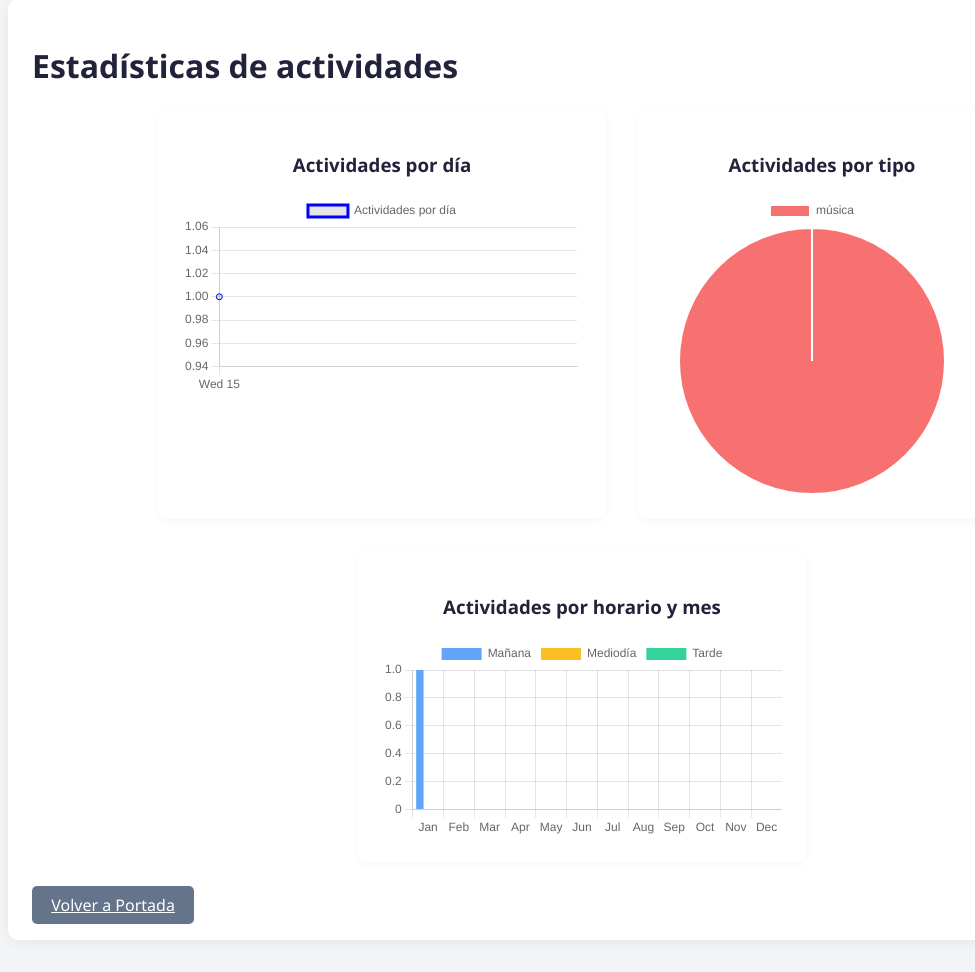
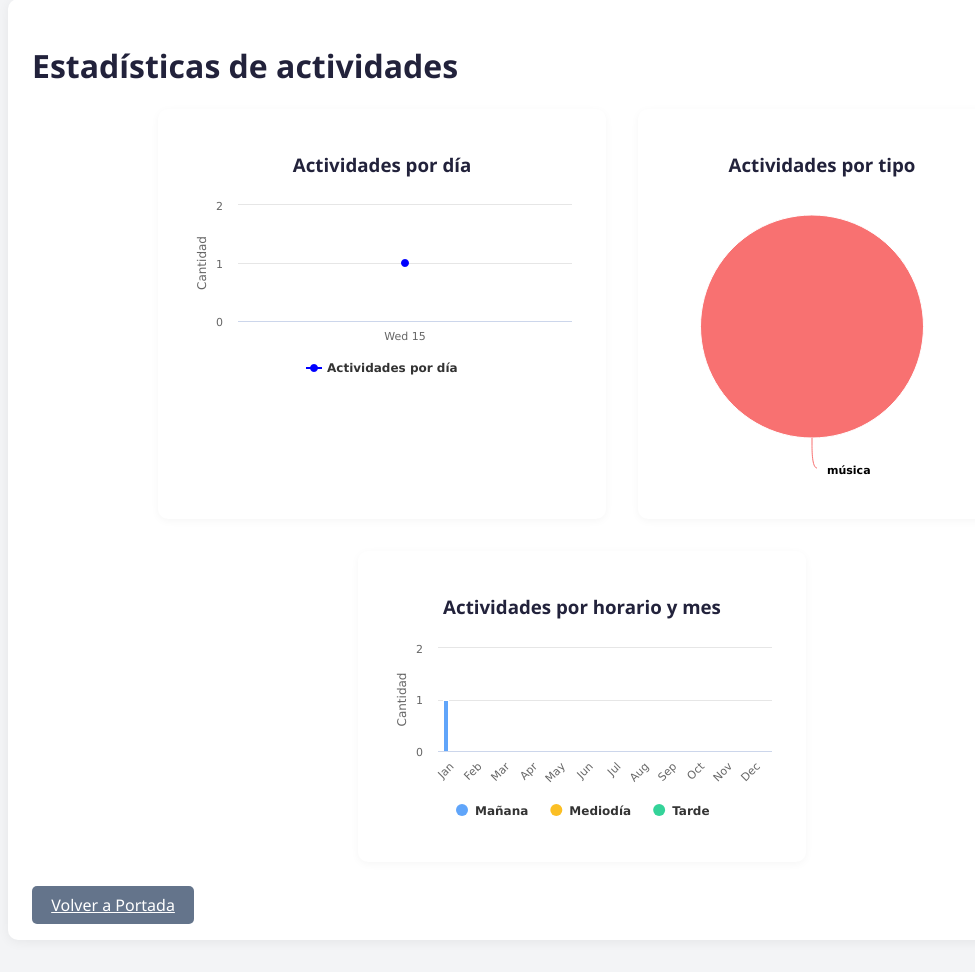
Before and after one commit to danidiaz9/desarrollo_web_daniel_diaz, a Flask app: page /estadisticas in a window 1280 px wide. Shown: the part 207-1179 px from the top of the page, without its empty margins (58-1033 px from the left). Run offline with Flask 3, Linux system fonts and the light colour scheme; tables that the repository leaves empty hold one stand-in row (values such as "Sample post").

Commit message:
minor fixes.

```diff
--- a/flask_app/app.py
+++ b/flask_app/app.py
@@ -108,7 +108,6 @@ def comunas():
 def detalle_actividad(actividad_id):
     actividad = get_actividad_por_id(actividad_id)
     if not actividad:
-        # Retorna HTML de error, no redirect
         return render_template('404.html', mensaje="Actividad no encontrada"), 404
     return render_template('detalle-actividad.html', actividad=actividad)
 
--- a/flask_app/database/db.py
+++ b/flask_app/database/db.py
@@ -99,7 +99,6 @@ def get_actividad_por_campos(nombre, email, dia_hora_inicio):
 # --- Fotos ---
 def create_foto(actividad_id, filename):
     session = SessionLocal()
-    # filename debe ser solo el nombre del archivo, la ruta la defines tú
     ruta_archivo = f"static/uploads/{filename}"
     new_foto = Foto(
         actividad_id=actividad_id,
@@ -138,7 +137,7 @@ def get_contactos():
 def create_tema(tema, glosa_otro, actividad_id):
     session = SessionLocal()
     new_tema = ActividadTema(
-        tema=tema,  # debe coincidir con los valores del Enum en el modelo
+        tema=tema,
         glosa_otro=glosa_otro,
         actividad_id=actividad_id
     )
--- a/flask_app/static/js/estadisticas.js
+++ b/flask_app/static/js/estadisticas.js
@@ -2,68 +2,60 @@ document.addEventListener("DOMContentLoaded", () => {
   fetch("/api/estadisticas")
     .then(res => res.json())
     .then(data => {
-      // Gráfico de líneas
-      new Chart(document.getElementById("graficoLineas"), {
-        type: "line",
-        data: {
-          labels: data.lineas.dias,
-          datasets: [{
-            label: "Actividades por día",
+      // Gráfico de líneas (Actividades por día)
+      Highcharts.chart('graficoLineas', {
+        chart: { type: 'line', height: 200, width: 400 },
+        title: { text: null },
+        xAxis: { categories: data.lineas.dias },
+        yAxis: { title: { text: 'Cantidad' }, min: 0 },
+        series: [{
+          name: 'Actividades por día',
           data: data.lineas.cantidades,
-            borderColor: "blue",
-            fill: false
-          }]
-        },
-        options: {
-          responsive: false // <-- Añadido
-        }
+          color: 'blue'
+        }],
+        credits: { enabled: false }
       });
 
-      // Gráfico de torta
-      new Chart(document.getElementById("graficoTorta"), {
-        type: "pie",
-        data: {
-          labels: data.torta.tipos,
-          datasets: [{
-            label: "Actividades por tipo",
-            data: data.torta.cantidades,
-            backgroundColor: ["#f87171", "#60a5fa", "#34d399", "#fbbf24", "#a78bfa", "#f472b6"]
-          }]
-        },
-        options: {
-          responsive: false // <-- Añadido
-        }
+      // Gráfico de torta (Actividades por tipo)
+      Highcharts.chart('graficoTorta', {
+        chart: { type: 'pie', height: 300, width: 300 },
+        title: { text: null },
+        series: [{
+          name: 'Cantidad',
+          colorByPoint: true,
+          data: data.torta.tipos.map((tipo, i) => ({
+            name: tipo,
+            y: data.torta.cantidades[i],
+            color: ["#f87171", "#60a5fa", "#34d399", "#fbbf24", "#a78bfa", "#f472b6"][i % 6]
+          }))
+        }],
+        credits: { enabled: false }
       });
 
-      // Gráfico de barras
-      new Chart(document.getElementById("graficoBarras"), {
-        type: "bar",
-        data: {
-          labels: data.barras.meses,
-          datasets: [
+      // Gráfico de barras (Actividades por horario y mes)
+      Highcharts.chart('graficoBarras', {
+        chart: { type: 'column', height: 200, width: 400 },
+        title: { text: null },
+        xAxis: { categories: data.barras.meses },
+        yAxis: { min: 0, title: { text: 'Cantidad' } },
+        series: [
           {
-              label: "Mañana",
+            name: 'Mañana',
             data: data.barras.manana,
-              backgroundColor: "#60a5fa"
+            color: '#60a5fa'
           },
           {
-              label: "Mediodía",
+            name: 'Mediodía',
             data: data.barras.mediodia,
-              backgroundColor: "#fbbf24"
+            color: '#fbbf24'
           },
           {
-              label: "Tarde",
+            name: 'Tarde',
             data: data.barras.tarde,
-              backgroundColor: "#34d399"
+            color: '#34d399'
           }
-          ]
-        },
-        options: {
-          responsive: false, // <-- Añadido
-          scales: {
-            y: { beginAtZero: true }
-          }
-        }
+        ],
+        credits: { enabled: false }
       });
     })
     .catch(error => {
--- a/flask_app/static/js/formulario.js
+++ b/flask_app/static/js/formulario.js
@@ -97,7 +97,7 @@ const validarFormulario = (e) => {
     return false;
   }
 
-  // Si todo está OK, muestra el modal de confirmación
+  // Muestra el modal de confirmación
   document.getElementById('modal-confirmacion').classList.add('mostrar');
   return false; // Evita el envío inmediato
 };
@@ -131,7 +131,7 @@ function validarContactos() {
           return false;
       }
 
-      // Validar formato si es necesario
+      // Validar formato
       if (nombreContacto === "instagram" && !valor.startsWith("@")) {
           alert("El usuario de Instagram debe comenzar con @.");
           return false;
--- a/flask_app/static/js/listado.js
+++ b/flask_app/static/js/listado.js
@@ -8,7 +8,7 @@ function DetalleActividad(id) {
       document.getElementById("listado-actividades").style.display = "none";
       document.getElementById("detalle-actividad").style.display = "block";
       document.getElementById("detalle-contenido").innerHTML = html;
-      inicializarComentariosDetalle(id); // <-- Ahora pasa la id como parámetro
+      inicializarComentariosDetalle(id);
     })
     .catch(error => alert(error));
 }
--- a/flask_app/templates/estadisticas.html
+++ b/flask_app/templates/estadisticas.html
@@ -4,7 +4,7 @@
 
 {% block head %}
 {{ super() }}
-<script src="https://cdn.jsdelivr.net/npm/chart.js"></script>
+<script src="https://code.highcharts.com/highcharts.js"></script>
 {% endblock %}
 
 {% block content %}
@@ -13,15 +13,15 @@
 <div class="graficos">
   <div class="grafico">
     <h3>Actividades por día</h3>
-    <canvas id="graficoLineas" width="400" height="200"></canvas>
+    <div id="graficoLineas" style="width: 400px; height: 200px;"></div>
   </div>
   <div class="grafico">
     <h3>Actividades por tipo</h3>
-    <canvas id="graficoTorta" width="300" height="300"></canvas>
+    <div id="graficoTorta" style="width: 300px; height: 300px;"></div>
   </div>
   <div class="grafico">
     <h3>Actividades por horario y mes</h3>
-    <canvas id="graficoBarras" width="400" height="200"></canvas>
+    <div id="graficoBarras" style="width: 400px; height: 200px;"></div>
   </div>
 </div>
 
--- a/flask_app/templates/listado-actividades.html
+++ b/flask_app/templates/listado-actividades.html
@@ -59,7 +59,7 @@
             <a href="?page={{ page + 1 }}">Siguiente</a>
         {% endif %}
     </div>
-</div> <!-- cierre de listado-actividades -->
+</div>
 
 <div id="detalle-actividad" style="display:none;">
     <div id="detalle-contenido"></div>
--- a/flask_app/utils/validations.py
+++ b/flask_app/utils/validations.py
@@ -29,7 +29,7 @@ def validate_email(email: str) -> tuple[bool, str]:
 def validate_phone(number: str) -> tuple[bool, str]:
     """Valida formato de teléfono"""
     if not number:
-        return True, ""  # Campo opcional
+        return True, ""
     return bool(PHONE_REGEX.match(number)), "Formato debe ser +569 seguido de 8 dígitos"
 
 
```
Lines whose indentation alone changed are shown as unchanged.
